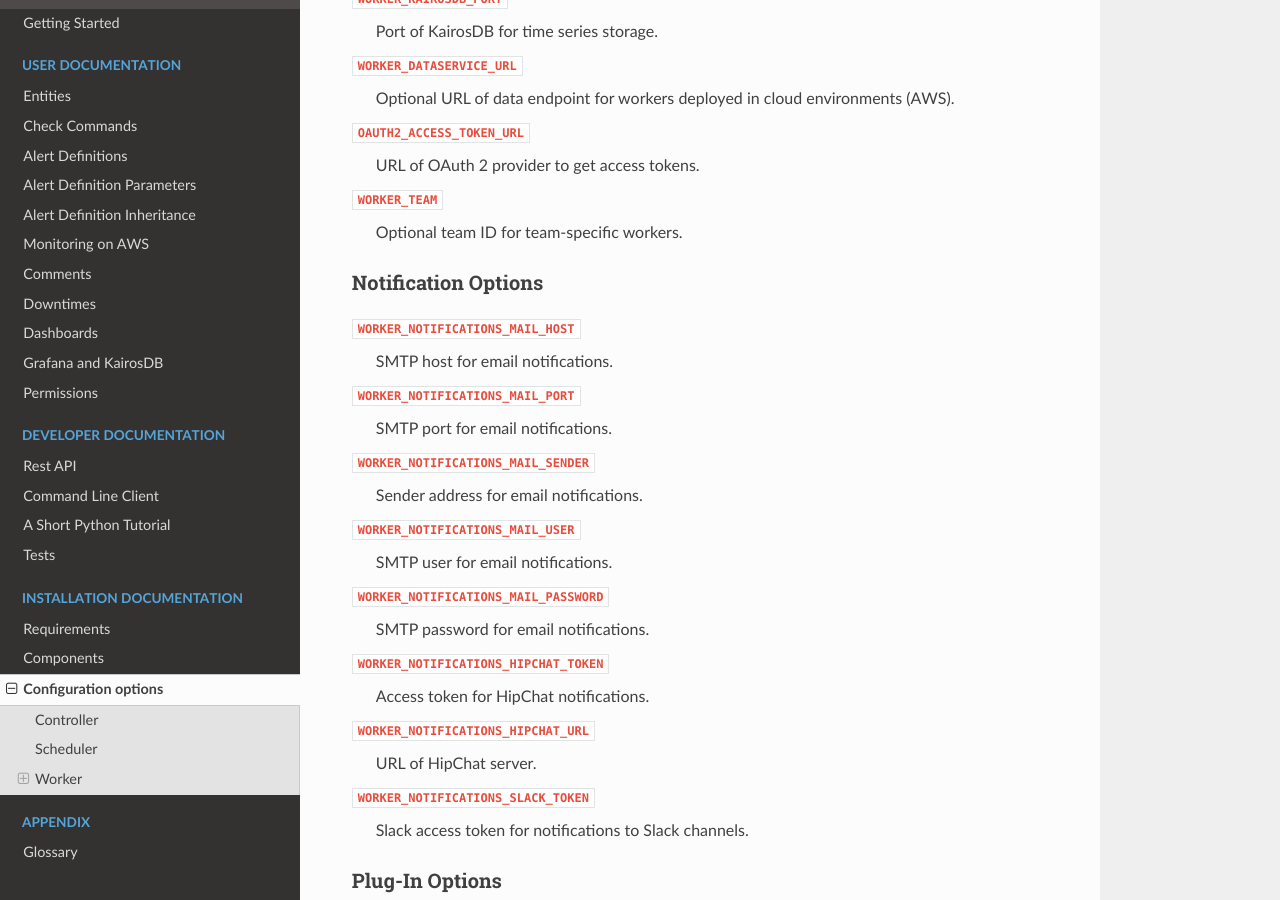
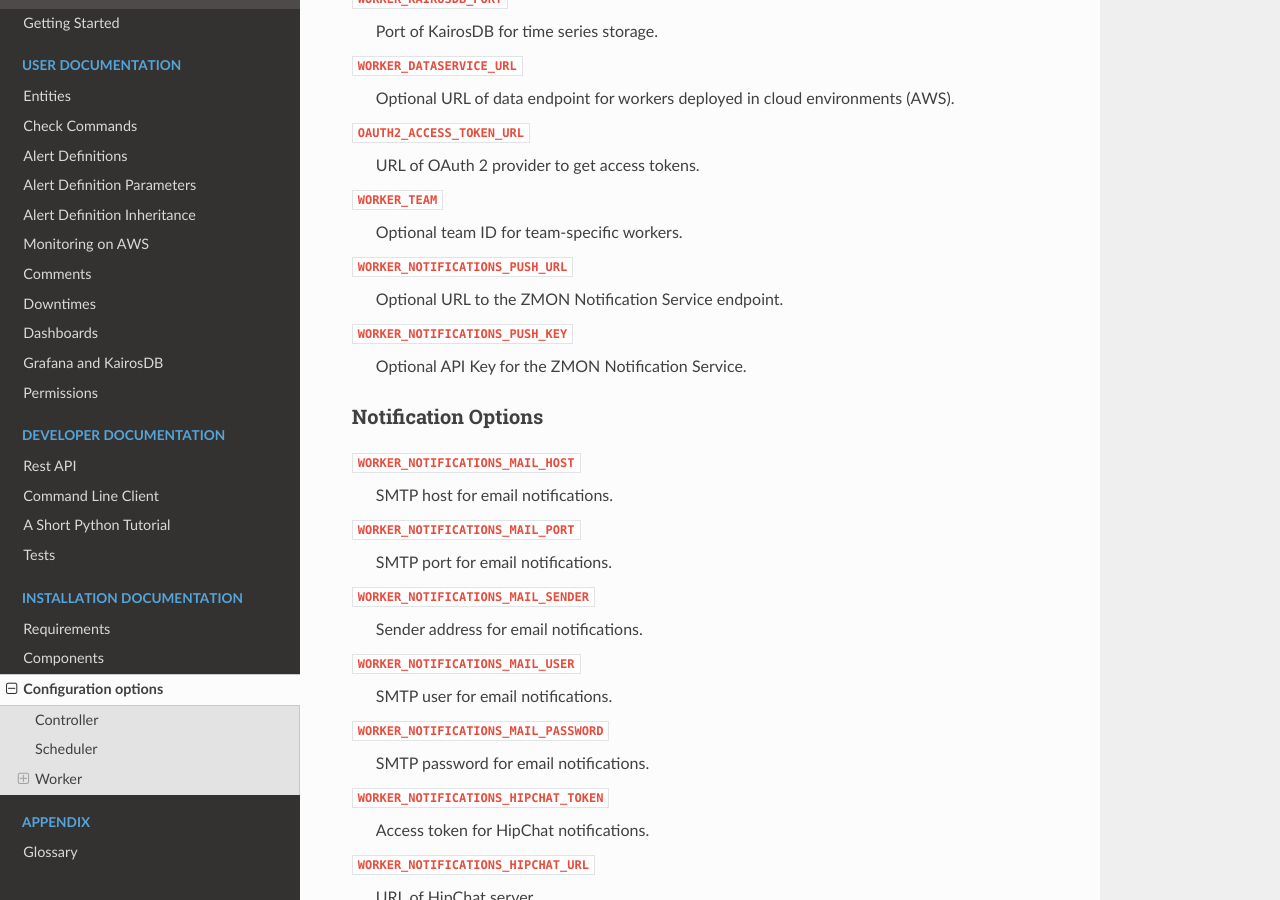
Before and after one commit to zalando-zmon/zmon-docs, a Sphinx documentation site: the page built from docs/installation/configuration.rst, in a window 1280 px wide and 900 px high, scrolled down 1143 px. Built offline with Sphinx 7.4.7 and the Read the Docs theme 2.0.0, drawn with Linux system fonts in a browser that asks for light colours.

Commit message:
Document env vars for Notification Service.

```diff
--- a/docs/installation/configuration.rst
+++ b/docs/installation/configuration.rst
@@ -53,6 +53,10 @@ Global Options
     URL of OAuth 2 provider to get access tokens.
 ``WORKER_TEAM``
     Optional team ID for team-specific workers.
+``WORKER_NOTIFICATIONS_PUSH_URL``
+    Optional URL to the ZMON Notification Service endpoint.
+``WORKER_NOTIFICATIONS_PUSH_KEY``
+    Optional API Key for the ZMON Notification Service.
 
 Notification Options
 --------------------
```
